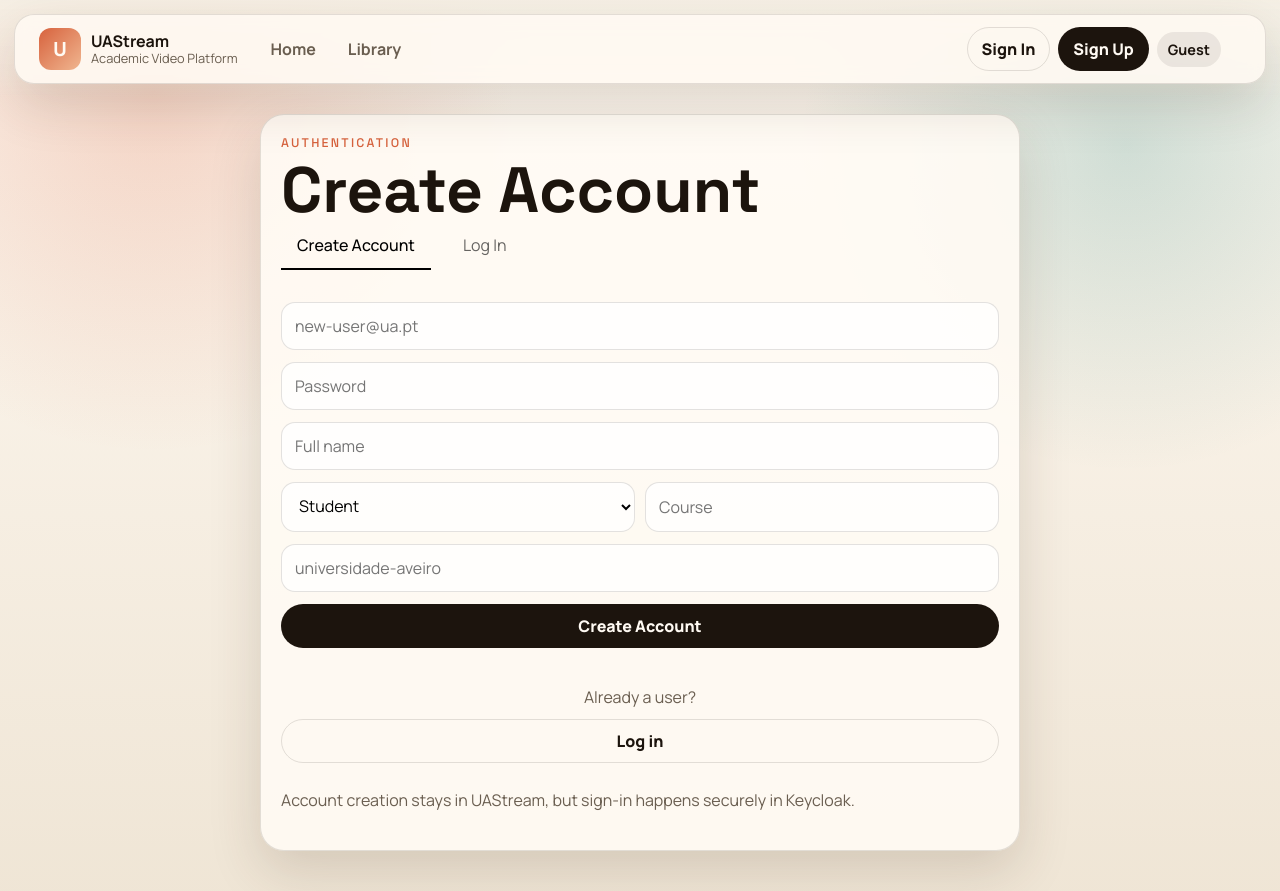
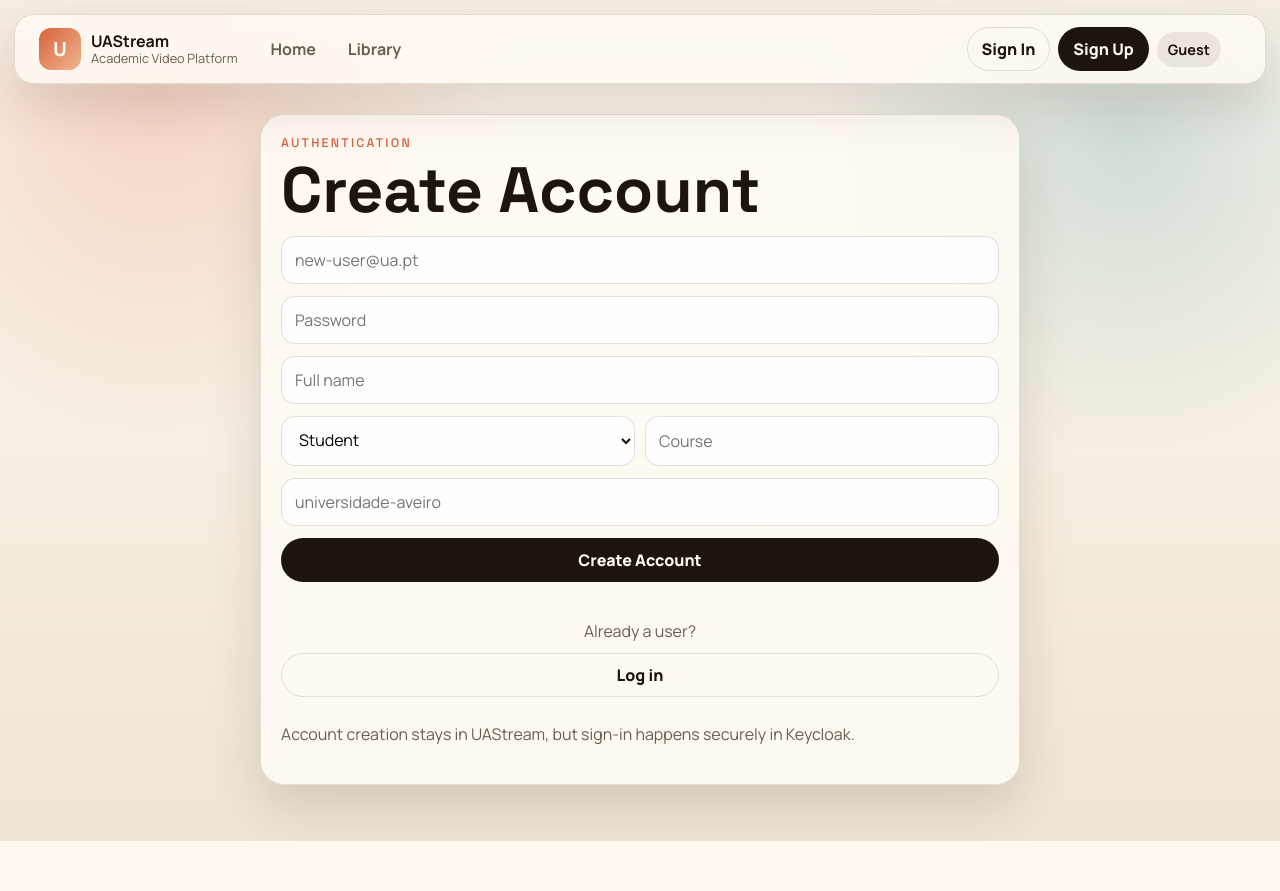
Before and after one commit to ayxor/egs, a Flask app: page /auth in a window 1280 px wide. Shown: the top 891 px of the page. After the commit the page ends 841 px from the top, so only its background shows below. Run offline with Flask 3, Linux system fonts and the light colour scheme; some libraries are stand-ins or nearby versions.

Commit message:
Simplify auth templates and hide Keycloak default info box in theme CSS

```diff
--- a/keycloak/themes/uastream/login/resources/css/uastream.css
+++ b/keycloak/themes/uastream/login/resources/css/uastream.css
@@ -287,3 +287,8 @@ hr {
   border-top: 1px solid var(--line);
   margin: 16px 0;
 }
+
+/* --- Hide Keycloak's default info block (removes empty grey box) --- */
+#kc-info {
+  display: none !important;
+}
--- a/templates/auth.html
+++ b/templates/auth.html
@@ -8,11 +8,6 @@
         <p class="eyebrow">Authentication</p>
         <h1 id="auth-title">Create Account</h1>
       </div>
-    </div>
-
-    <div class="auth-tabs" style="display: flex; gap: 1rem; margin-bottom: 2rem; border-bottom: 1px solid var(--border);">
-      <button data-auth-tab="register" class="active" style="background: none; border: none; padding: 0.75rem 1rem; cursor: pointer; border-bottom: 2px solid transparent; font-weight: 500;">Create Account</button>
-      <button data-auth-tab="login" style="background: none; border: none; padding: 0.75rem 1rem; cursor: pointer; border-bottom: 2px solid transparent; opacity: 0.6;">Log In</button>
     </div>
 
     <div data-auth-panel="register" class="auth-panel">
@@ -32,7 +27,7 @@
 
         <div style="text-align: center; margin-top: 1.5rem; display: flex; flex-direction: column; gap: 0.5rem;">
           <span class="muted">Already a user?</span>
-          <a class="button ghost" href="#login" style="width: 100%;">Log in</a>
+          <a class="button ghost" href="/auth/login" style="width: 100%;">Log in</a>
         </div>
       </form>
 
@@ -43,16 +38,10 @@
         </svg>
         <h2 style="margin-bottom: 0.5rem;">Success!</h2>
         <p class="muted" style="margin-bottom: 2rem;">Your account has been created. An email with further details may have been sent to you.</p>
-        <a class="button primary" href="#login" style="width: 100%;">Log In with Keycloak</a>
+        <a class="button primary" href="/auth/login" style="width: 100%;">Log In with Keycloak</a>
       </div>
 
       <p id="auth-status" class="muted" style="margin-top: 1.5rem;">Account creation stays in UAStream, but sign-in happens securely in Keycloak.</p>
-    </div>
-
-    <div data-auth-panel="login" class="auth-panel hidden">
-      <div style="text-align: center;">
-        <p class="muted" style="margin-bottom: 2rem;">Redirecting to secure login...</p>
-      </div>
     </div>
   </article>
 </section>
```
